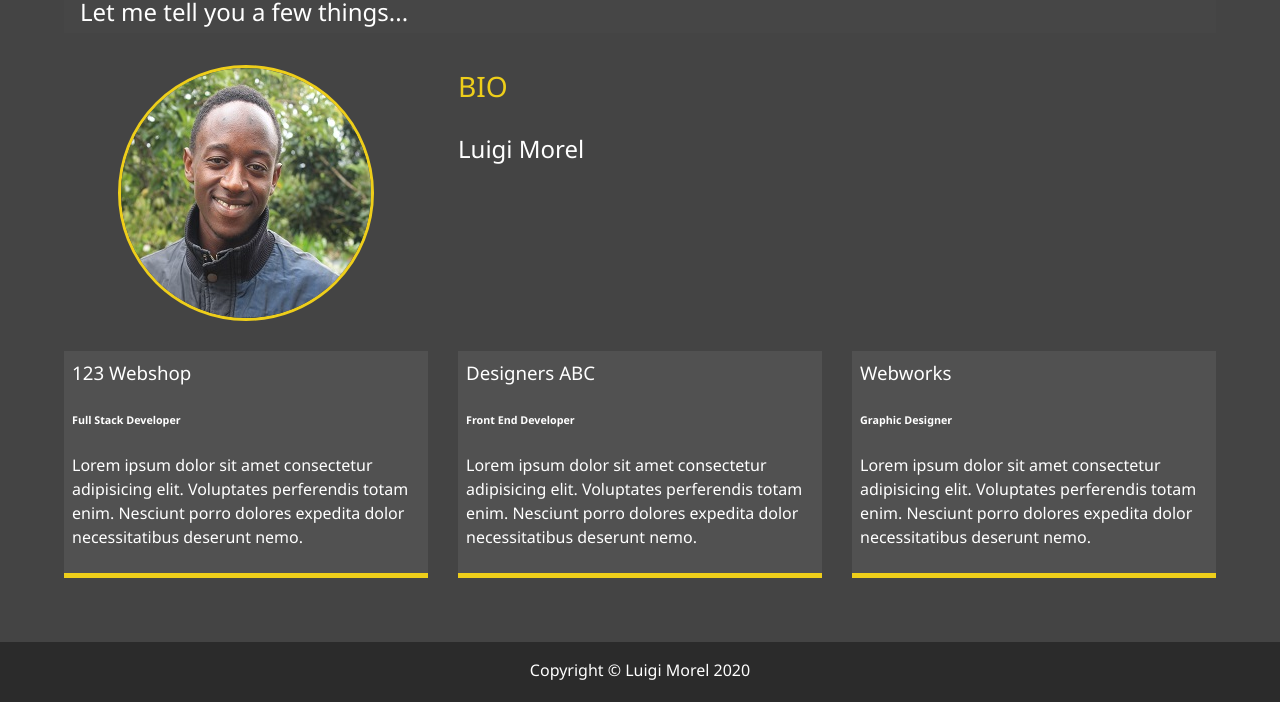
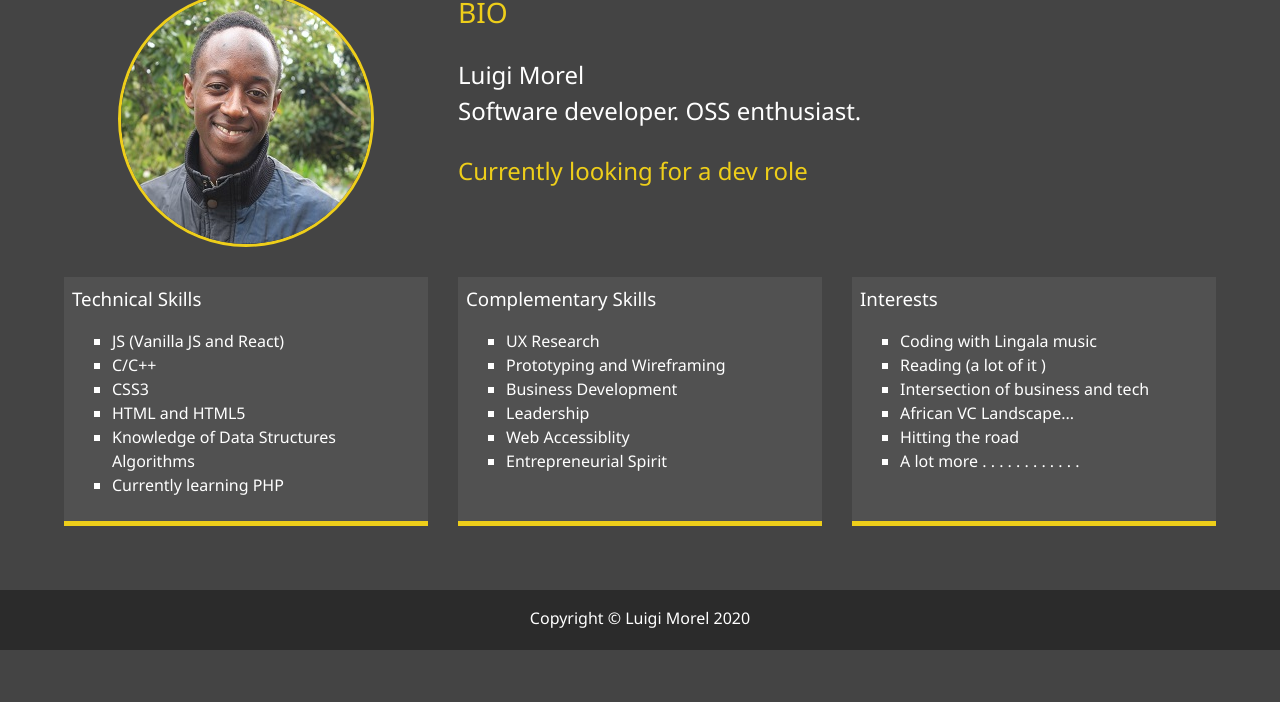
Before and after one commit to morelmiles/morelmiles.github.io, a plain HTML site: page dist/about.html in a window 1280 px wide. Shown: the part 217-919 px from the top of the page. After the commit the page ends 867 px from the top, so only its background shows below. Drawn offline with Linux system fonts and the light colour scheme.

Commit message:
Changed layout

```diff
--- a/dist/about.html
+++ b/dist/about.html
@@ -12,7 +12,7 @@
     />
 
     <link rel="stylesheet" href="css/main.css" />
-    <title>About Me</title>
+    <title>Luigi Morel | About</title>
   </head>
 
   <body>
@@ -39,8 +39,8 @@
             </a>
           </li>
           <li class="nav-item">
-            <a href="work.html" class="nav-link">
-              My Work
+            <a href="projects.html" class="nav-link">
+              Projects
             </a>
           </li>
           <li class="nav-item">
@@ -55,42 +55,55 @@
         About
         <span class="text-secondary">Me</span>
       </h1>
-      <h2 class="sm-heading">
-        Let me tell you a few things...
-      </h2>
+
       <div class="about-info">
         <img src="images/portrait.JPG" alt="Luigi Morel" class="bio-image" />
 
         <div class="bio">
           <h3 class="text-secondary">BIO</h3>
-          <p>Luigi Morel</p>
+          <p>
+            Luigi Morel
+            <br />
+            Software developer. OSS enthusiast. <br />
+          </p>
+
+          <p class="text-secondary">Currently looking for a dev role</p>
         </div>
 
         <div class="job job-1">
-          <h3>123 Webshop</h3>
-          <h6>Full Stack Developer</h6>
-          <p>
-            Lorem ipsum dolor sit amet consectetur adipisicing elit. Voluptates perferendis totam enim. Nesciunt porro
-            dolores expedita dolor necessitatibus deserunt nemo.
-          </p>
+          <h3>Technical Skills</h3>
+          <ul style="list-style: square;">
+            <li>JS (Vanilla JS and React)</li>
+            <li>C/C++</li>
+            <li>CSS3</li>
+            <li>HTML and HTML5</li>
+            <li>Knowledge of Data Structures <br />Algorithms</li>
+            <li>Currently learning PHP</li>
+          </ul>
         </div>
 
         <div class="job job-2">
-          <h3>Designers ABC</h3>
-          <h6>Front End Developer</h6>
-          <p>
-            Lorem ipsum dolor sit amet consectetur adipisicing elit. Voluptates perferendis totam enim. Nesciunt porro
-            dolores expedita dolor necessitatibus deserunt nemo.
-          </p>
+          <h3>Complementary Skills</h3>
+          <ul style="list-style: square;">
+            <li>UX Research</li>
+            <li>Prototyping and Wireframing</li>
+            <li>Business Development</li>
+            <li>Leadership</li>
+            <li>Web Accessiblity</li>
+            <li>Entrepreneurial Spirit</li>
+          </ul>
         </div>
 
         <div class="job job-3">
-          <h3>Webworks</h3>
-          <h6>Graphic Designer</h6>
-          <p>
-            Lorem ipsum dolor sit amet consectetur adipisicing elit. Voluptates perferendis totam enim. Nesciunt porro
-            dolores expedita dolor necessitatibus deserunt nemo.
-          </p>
+          <h3>Interests</h3>
+          <ul style="list-style: square;">
+            <li>Coding with Lingala music</li>
+            <li>Reading (a lot of it )</li>
+            <li>Intersection of business and tech</li>
+            <li>African VC Landscape...</li>
+            <li>Hitting the road</li>
+            <li>A lot more . . . . . . . . . . . .</li>
+          </ul>
         </div>
       </div>
     </main>
```
Also changed, not shown: dist/contact.html (+3 -3 lines), dist/index.html (+7 -7 lines), dist/projects.html (renamed from dist/work.html, +5 -5 lines).
